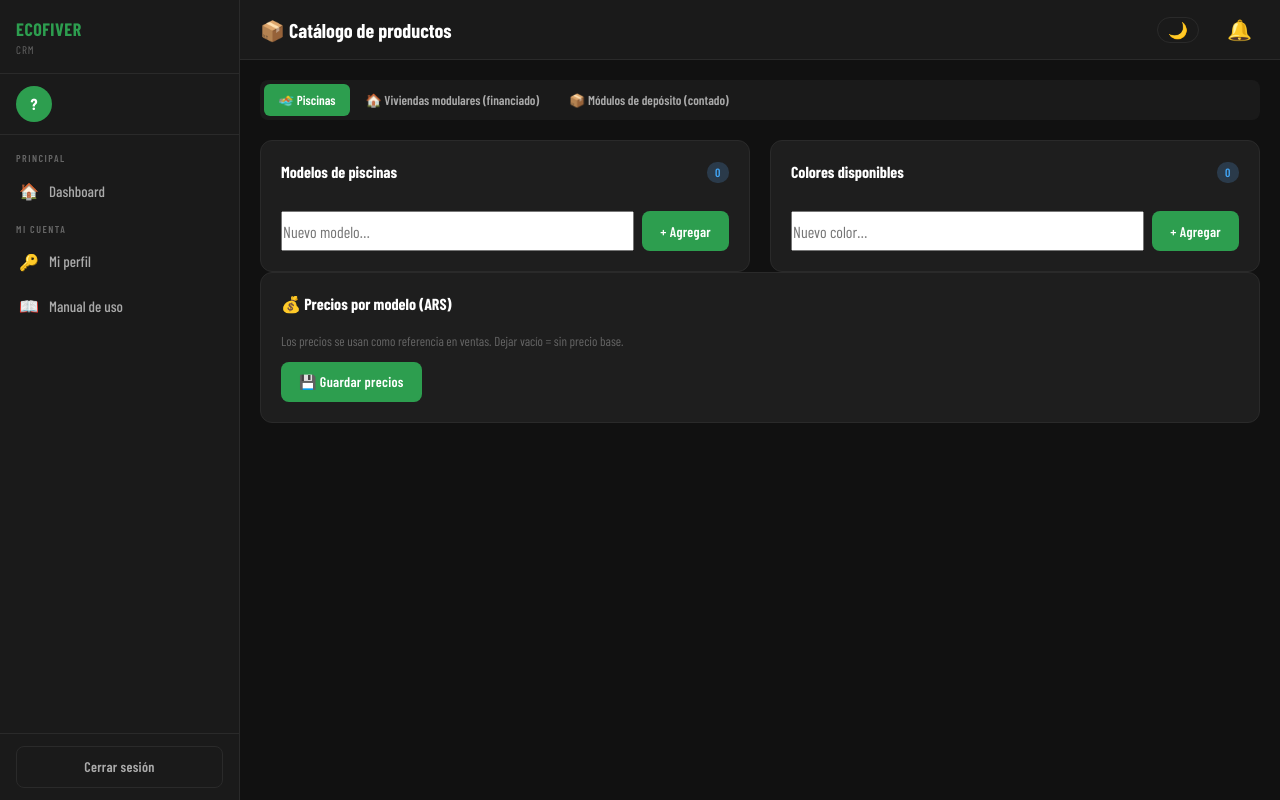
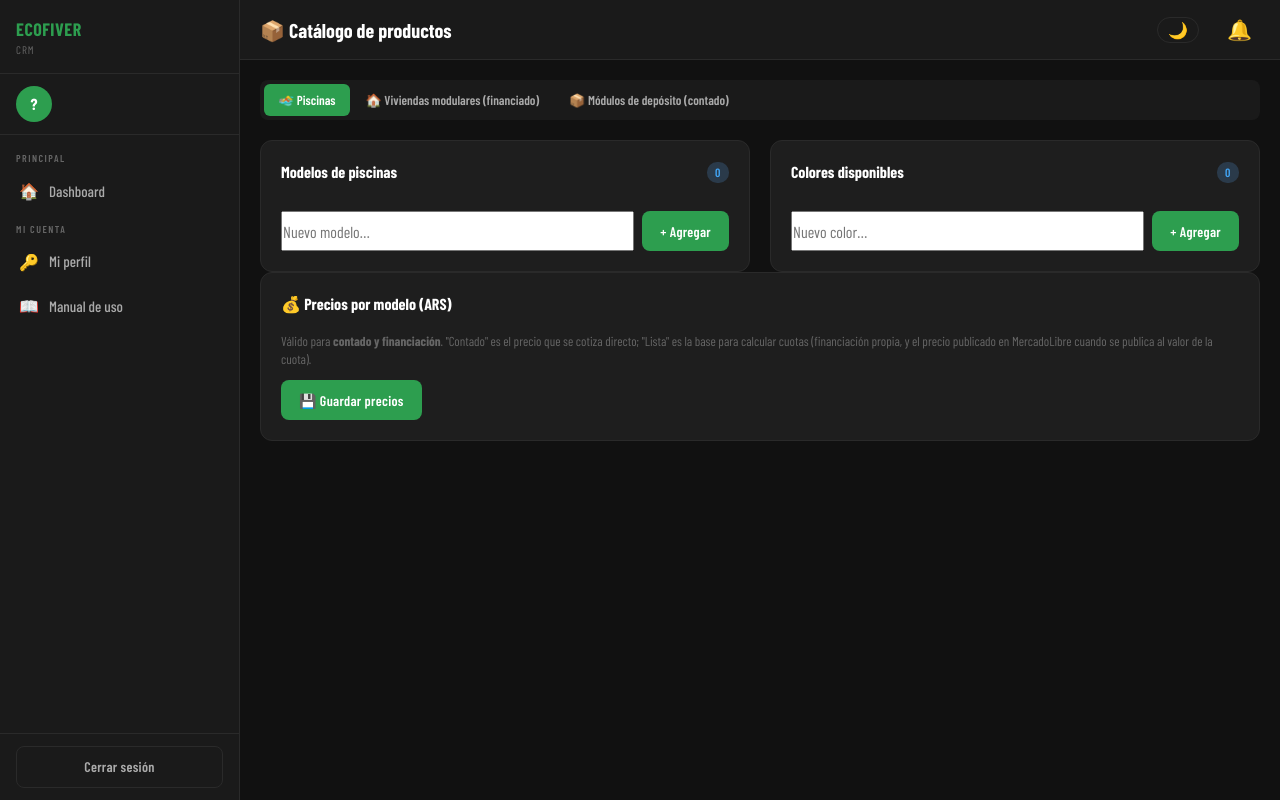
Before and after one commit to growersb-netizen/ECOFIVER-SISTEMA, a Python web app: template eco-crm/templates/catalogo_admin.html in a window 1280 px wide. Run offline with Jinja, Linux system fonts and the light colour scheme; the template is opened without the code that fills it, so the values that code supplies are empty; some web fonts are replaced.

Commit message:
fix(catalogo): corregir clave de modulos financiado (bloqueaba publicar a cuota) + agregar precio de lista al panel
Bug reportado: al publicar CUALQUIER modulo con "publicar al valor de la
cuota" tiraba "no tiene precio de lista cargado". La causa: el catalogo real
guarda precios_lista/precios/fotos de modulos con la clave completa
"Modulo Xm2", pero el codigo nuevo le sacaba el numero y buscaba solo "X".
Se saca el parseo y se usa el string completo como clave en todos lados
(fotos, precio de lista), igual que ya funcionaba para piscinas.

De paso: catalogo_admin.html no tenia forma de cargar/ver el precio de LISTA
(el que se usa para financiacion y para publicar en ML al valor de la
cuota) -- solo el de contado. Se agrega un segundo campo "Lista" junto al
de "Contado" para piscinas y viviendas modulares, guardado via el endpoint
unificado PUT /api/catalogo/precios.

```diff
--- a/eco-crm/templates/catalogo_admin.html
+++ b/eco-crm/templates/catalogo_admin.html
@@ -63,9 +63,11 @@
     <div class="card-header"><strong>💰 Precios por modelo (ARS)</strong></div>
     <div class="card-body">
       <p style="font-size:13px;color:var(--text-muted);margin-bottom:12px">
-        Los precios se usan como referencia en ventas. Dejar vacío = sin precio base.
+        Válido para <strong>contado y financiación</strong>. "Contado" es el precio que se cotiza directo;
+        "Lista" es la base para calcular cuotas (financiación propia, y el precio publicado en MercadoLibre
+        cuando se publica al valor de la cuota).
       </p>
-      <div id="precios-piscinas-grid" style="display:grid;grid-template-columns:repeat(auto-fill,minmax(280px,1fr));gap:10px">
+      <div id="precios-piscinas-grid" style="display:grid;grid-template-columns:repeat(auto-fill,minmax(320px,1fr));gap:10px">
         <!-- Se renderiza con JS -->
       </div>
       <button class="btn btn-primary mt-3" onclick="savePrecios('piscinas')">💾 Guardar precios</button>
@@ -75,6 +77,10 @@
 
 <!-- ═══ TAB MÓDULOS ═══ -->
 <div id="tab-modulos" style="display:none">
+  <p style="font-size:13px;color:var(--text-muted);margin-bottom:16px">
+    Viviendas modulares: se venden <strong>solo financiadas</strong>, por m². Para la línea de módulos de
+    contado (depósito), ver la pestaña "Módulos de depósito".
+  </p>
   <div style="display:grid;grid-template-columns:1fr 1fr;gap:20px" class="cat-grid">
 
     <!-- Superficies estándar -->
@@ -129,7 +135,10 @@
   <div class="card mt-3">
     <div class="card-header"><strong>💰 Precios por superficie (ARS)</strong></div>
     <div class="card-body">
-      <div id="precios-modulos-grid" style="display:grid;grid-template-columns:repeat(auto-fill,minmax(200px,1fr));gap:10px">
+      <p style="font-size:13px;color:var(--text-muted);margin-bottom:12px">
+        "Lista" es la base para calcular la cuota mensual (financiación propia y publicación en MercadoLibre al valor de la cuota).
+      </p>
+      <div id="precios-modulos-grid" style="display:grid;grid-template-columns:repeat(auto-fill,minmax(320px,1fr));gap:10px">
       </div>
       <button class="btn btn-primary mt-3" onclick="savePrecios('modulos')">💾 Guardar precios</button>
     </div>
@@ -304,29 +313,38 @@ function renderPrecios() {
   const pGrid = document.getElementById('precios-piscinas-grid');
   const modelos = CATALOGO.piscinas?.modelos || [];
   const preciosPis = CATALOGO.piscinas?.precios || {};
+  const preciosListaPis = CATALOGO.piscinas?.precios_lista || {};
   pGrid.innerHTML = modelos.map(m => `
     <div class="precio-item">
       <label>${escHtml(m)}</label>
       <div style="display:flex;gap:6px">
         <input type="number" class="input precio-piscina" data-modelo="${escHtml(m)}"
-               value="${preciosPis[m] || ''}" placeholder="0" min="0" style="flex:1">
+               value="${preciosPis[m] || ''}" placeholder="Contado" min="0" style="flex:1" title="Precio contado">
+        <input type="number" class="input precio-lista-piscina" data-modelo="${escHtml(m)}"
+               value="${preciosListaPis[m] || ''}" placeholder="Lista" min="0" style="flex:1" title="Precio de lista (financiación)">
         <button class="btn btn-ghost btn-sm" onclick="abrirModalFotos('piscinas', '${escHtml(m).replace(/'/g, "\\'")}', '${escHtml(m).replace(/'/g, "\\'")}')" title="Fotos">📷</button>
       </div>
     </div>`).join('');
 
-  // Módulos
+  // Viviendas modulares (financiado) -- clave = nombre completo "Módulo Xm²", igual que precios_lista real
   const mGrid = document.getElementById('precios-modulos-grid');
   const sups = CATALOGO.modulos?.superficies_m2 || [];
   const preciosMod = CATALOGO.modulos?.precios || {};
-  mGrid.innerHTML = sups.map(s => `
+  const preciosListaMod = CATALOGO.modulos?.precios_lista || {};
+  mGrid.innerHTML = sups.map(s => {
+    const clave = `Módulo ${s}m²`;
+    return `
     <div class="precio-item">
       <label>${s}m²</label>
       <div style="display:flex;gap:6px">
-        <input type="number" class="input precio-modulo" data-sup="${s}"
-               value="${preciosMod[s] || ''}" placeholder="0" min="0" style="flex:1">
-        <button class="btn btn-ghost btn-sm" onclick="abrirModalFotos('modulos', '${s}', 'Módulo ${s}m²')" title="Fotos">📷</button>
+        <input type="number" class="input precio-modulo" data-sup="${escHtml(clave)}"
+               value="${preciosMod[clave] || ''}" placeholder="Contado" min="0" style="flex:1" title="Precio contado">
+        <input type="number" class="input precio-lista-modulo" data-sup="${escHtml(clave)}"
+               value="${preciosListaMod[clave] || ''}" placeholder="Lista" min="0" style="flex:1" title="Precio de lista (financiación)">
+        <button class="btn btn-ghost btn-sm" onclick="abrirModalFotos('modulos', '${escHtml(clave).replace(/'/g, "\\'")}', '${escHtml(clave).replace(/'/g, "\\'")}')" title="Fotos">📷</button>
       </div>
-    </div>`).join('');
+    </div>`;
+  }).join('');
 }
 
 // ─── Módulos de depósito (contado) ────────────────────────────────────────────
@@ -448,17 +466,27 @@ async function guardarFotos(fotos) {
 }
 
 async function savePrecios(tipo) {
-  let precios = {};
+  let precios = {}, preciosLista = {};
   if (tipo === 'piscinas') {
     document.querySelectorAll('.precio-piscina').forEach(el => {
       if (el.value) precios[el.dataset.modelo] = parseFloat(el.value);
     });
-    await API.put('/api/catalogo/piscinas/precios', { precios });
+    document.querySelectorAll('.precio-lista-piscina').forEach(el => {
+      if (el.value) preciosLista[el.dataset.modelo] = parseFloat(el.value);
+    });
   } else {
     document.querySelectorAll('.precio-modulo').forEach(el => {
       if (el.value) precios[el.dataset.sup] = parseFloat(el.value);
     });
-    await API.put('/api/catalogo/modulos/precios', { precios });
+    document.querySelectorAll('.precio-lista-modulo').forEach(el => {
+      if (el.value) preciosLista[el.dataset.sup] = parseFloat(el.value);
+    });
+  }
+  if (Object.keys(precios).length) {
+    await API.put('/api/catalogo/precios', { tipo, campo: 'precios', precios });
+  }
+  if (Object.keys(preciosLista).length) {
+    await API.put('/api/catalogo/precios', { tipo, campo: 'precios_lista', precios: preciosLista });
   }
   showToast('Precios guardados ✅', 'success');
   reloadPage();
--- a/eco-crm/templates/mercadolibre.html
+++ b/eco-crm/templates/mercadolibre.html
@@ -497,8 +497,7 @@ function onModeloChange() {
   if (tipo === 'PISCINA' || tipo === 'COMBO') {
     fotos = (CATALOGO.piscinas?.fotos || {})[modelo] || [];
   } else if (tipo === 'MODULO') {
-    const m2 = (modelo.match(/(\d+)\s*m/i) || [])[1];
-    fotos = m2 ? ((CATALOGO.modulos?.fotos || {})[m2] || []) : [];
+    fotos = (CATALOGO.modulos?.fotos || {})[modelo] || [];
   }
 
   if (fotos.length) {
@@ -535,8 +534,7 @@ function recalcularPrecioCuota() {
     precioLista = (CATALOGO.piscinas?.precios_lista || {})[modelo];
     cuotasMax = CATALOGO.piscinas?.cuotas_max || 36;
   } else if (tipo === 'MODULO') {
-    const m2 = (modelo.match(/(\d+)\s*m/i) || [])[1];
-    precioLista = m2 ? (CATALOGO.modulos?.precios_lista || {})[m2] : null;
+    precioLista = (CATALOGO.modulos?.precios_lista || {})[modelo];
     cuotasMax = CATALOGO.modulos?.cuotas_max || 60;
   }
 
```
